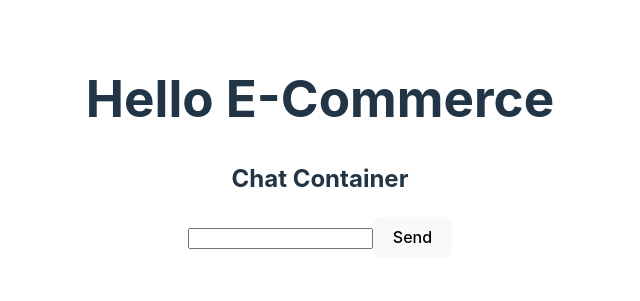
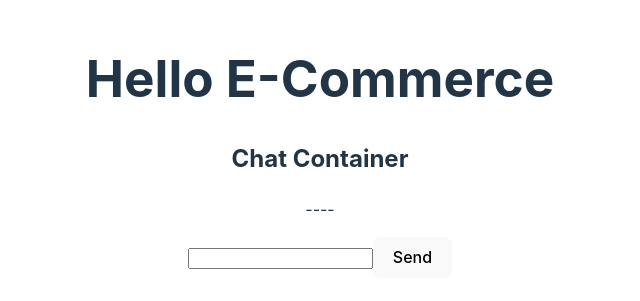
Before and after one commit to francis8933/Finance, a React (Vite) app: page / in a window 1280 px wide. Shown: the part 253-554 px from the top of the page, without its empty margins (320-960 px from the left). Built offline with nearby package versions, Linux system fonts and the light colour scheme.

Commit message:
chatbox, chatcontainer and inputMessage working

```diff
--- a/src/components/ChatBox.tsx
+++ b/src/components/ChatBox.tsx
@@ -10,11 +10,16 @@ type messageData = {
 };
 
 export default function ChatBox({ message }: obj): React.JSX.Element {
+  let KeyNumber = 0;
+
   const listOfMessages = message.map((msg: messageData) => {
+    KeyNumber++;
     return (
-      <div>
-        <p>{msg.sendBy}</p>;<p>{msg.text}</p>
+      <div key={KeyNumber}>
+        <p>{msg.sendBy}</p>
+        <p>{msg.text}</p>
         <p>{msg.date}</p>
+        <p>----</p>
       </div>
     );
   });
--- a/src/components/ChatContainer.tsx
+++ b/src/components/ChatContainer.tsx
@@ -3,13 +3,20 @@ import ChatBox from './ChatBox';
 import InputMessage from './InputMessage';
 
 export default function ChatContainer(): React.JSX.Element {
-  const [message, setMessage] = useState([]);
+  const [message, setMessage] = useState([{ sendBy: '', text: '', date: '' }]);
 
   //   useEffect(SetMessage(data), []);
 
   const handleClick = (inputMessage: string): void => {
     //send message to the database
-    console.log('the msg is', inputMessage);
+    setMessage([
+      ...message,
+      {
+        sendBy: 'Maria',
+        text: inputMessage,
+        date: '01-01-1990',
+      },
+    ]);
   };
 
   return (
--- a/src/components/InputMessage.tsx
+++ b/src/components/InputMessage.tsx
@@ -8,7 +8,8 @@ export default function InputMessage({ handleClick }: obj): React.JSX.Element {
 
   const handleChange = (e: React.SyntheticEvent) => {
     console.log('getting in handleChange', e);
-    setInputMessage('Hello');
+    const target = e.target as HTMLInputElement;
+    setInputMessage(target.value);
   };
 
   return (
```
